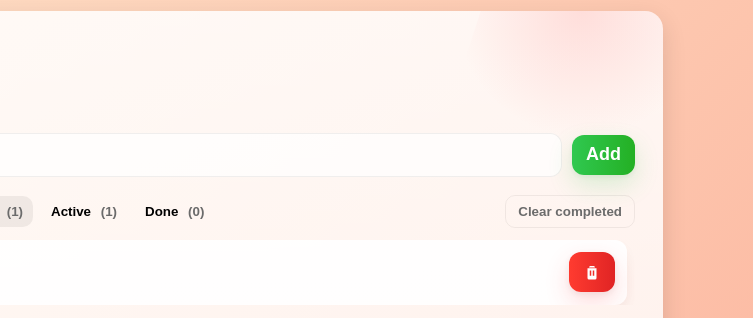
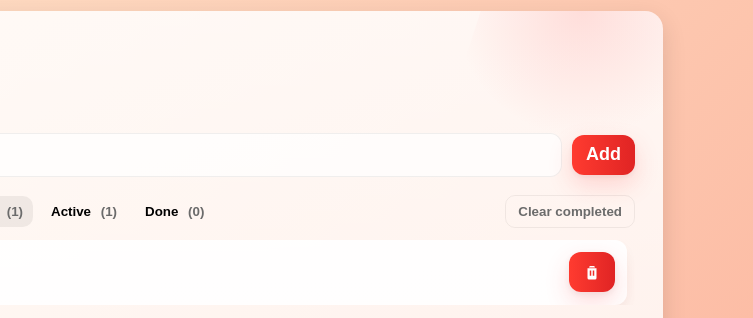
Before and after one commit to Sitnascode/TODO-app, a plain HTML site: page index.html in a window 1280 px wide. Shown: the part 211-529 px from the top of the page, 527-1280 px from the left. Drawn offline with nearby package versions, Linux system fonts and the light colour scheme.

Commit message:
changed style

```diff
--- a/style.css
+++ b/style.css
@@ -140,7 +140,7 @@ body {
   z-index: 2;
 }
 .btn.primary {
-  /* Match delete button style, but use green for positive action */
+  /* Match delete button style, but use red for positive action */
   display: inline-flex;
   align-items: center;
   justify-content: center;
@@ -150,22 +150,22 @@ body {
   font-size: 18px;
   font-weight: 800;
   color: #fff;
-  background: linear-gradient(90deg, #30c850, #24b024);
+  background: linear-gradient(90deg, #ff3b30, #e02424);
   border: 0;
-  box-shadow: 0 10px 24px rgba(48, 200, 80, 0.18), 0 2px 6px rgba(0, 0, 0, 0.06);
+  box-shadow: 0 10px 24px rgba(255, 59, 59, 0.18), 0 2px 6px rgba(0, 0, 0, 0.06);
   border-radius: 12px;
   transition: transform 160ms cubic-bezier(0.2, 0.9, 0.3, 1),
     box-shadow 160ms ease;
 }
 .btn.primary:hover {
   transform: translateY(-3px) scale(1.04);
-  box-shadow: 0 16px 34px rgba(48, 200, 80, 0.22);
+  box-shadow: 0 16px 34px rgba(255, 59, 59, 0.22);
 }
 .btn.primary:active {
   transform: translateY(0) scale(0.98);
 }
 .btn.primary:focus {
-  outline: 3px solid rgba(48, 200, 80, 0.22);
+  outline: 3px solid rgba(255, 59, 59, 0.22);
   outline-offset: 3px;
 }
 /* subtle clear-completed button */
```
